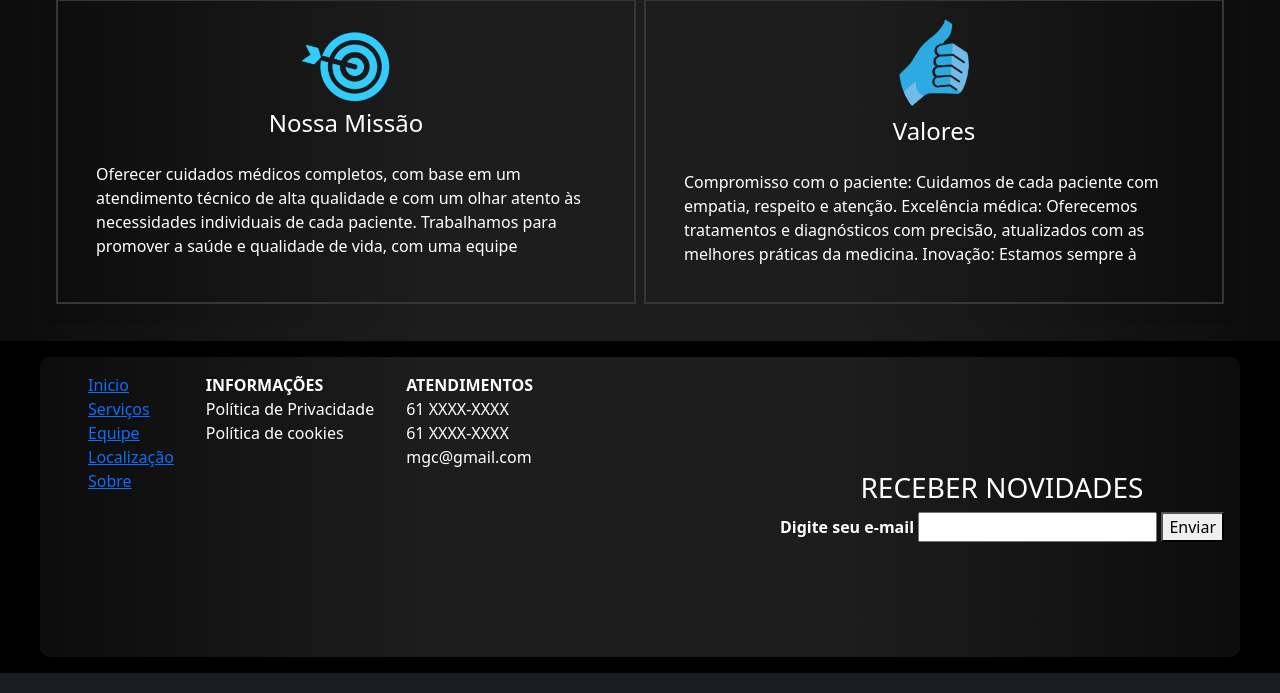
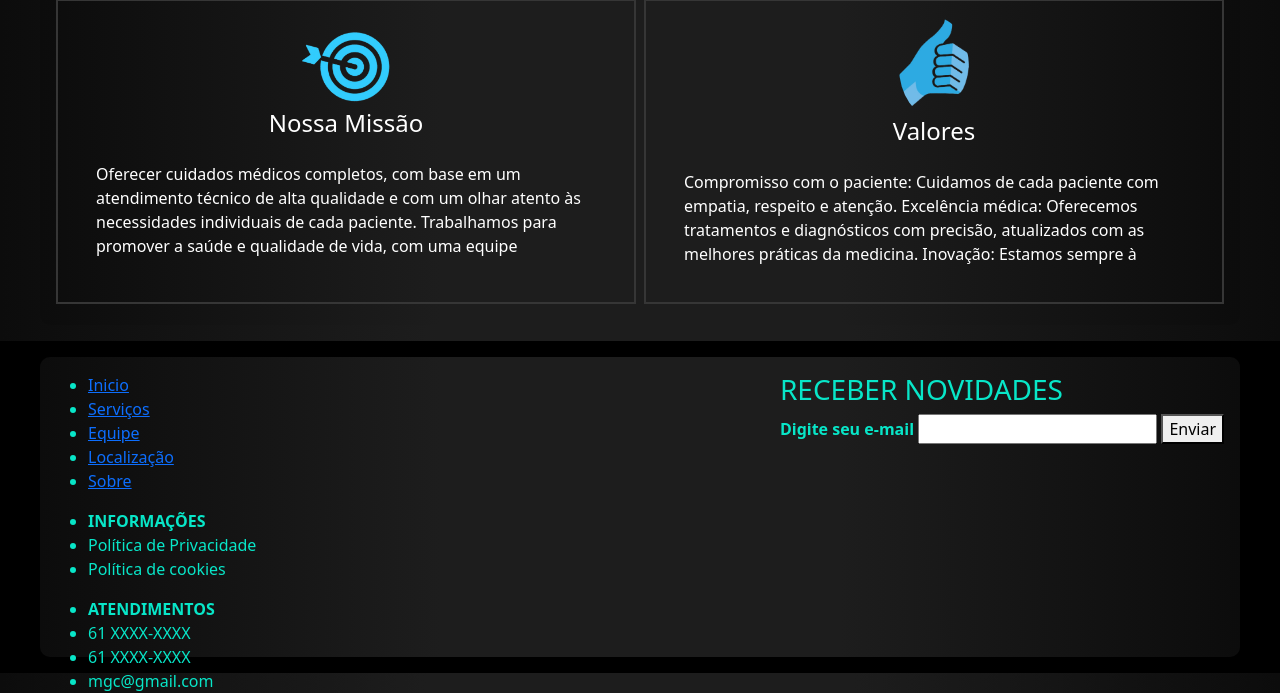
Before and after one commit to Guismx/system-medical, a PHP site: page / in a window 1280 px wide. Shown: the part 3701-4394 px from the top of the page. Run offline with PHP 8.4, Linux system fonts and the light colour scheme.

Commit message:
only test

```diff
--- a/css/styles.css
+++ b/css/styles.css
@@ -355,7 +355,7 @@ footer {
     padding: 1rem;
 }
 .rodape {
-    color: white;
+    color: rgb(8, 230, 200);
     display: flex;
     max-width: 1200px;
     width: 1200px;
@@ -367,20 +367,3 @@ footer {
     background:linear-gradient(to right, #0c0c0c, rgb(29, 29, 29), rgb(29, 29, 29), #0c0c0c);
     justify-content: space-between;
 }
-.into-rodape {
-    display: flex;
-    margin: 0;
-    padding: 0;
-    margin-left: none;
-    justify-content: initial;
-}
-.rodape ul li {
-    list-style: none;
-    padding: 0;
-}
-.receber-novidades-rodape {
-    align-items: center;
-    justify-content: center;
-    display: flex;
-    flex-direction: column;
-}
--- a/index.php
+++ b/index.php
@@ -4,8 +4,9 @@
     <meta charset="UTF-8">
     <meta name="viewport" content="width=device-width, initial-scale=1.0">
     <title>MGC Clinic</title>
+    <link rel="stylesheet" type="text/css" href="css/bootstrap.min.css">
+
     <link rel="stylesheet" href="css/styles.css">
-    <link rel="stylesheet" type="text/css" href="css/bootstrap.min.css">
 <style>
       .navbar-nav .nav-link.active {
         color: #00ffe0a6;
```
